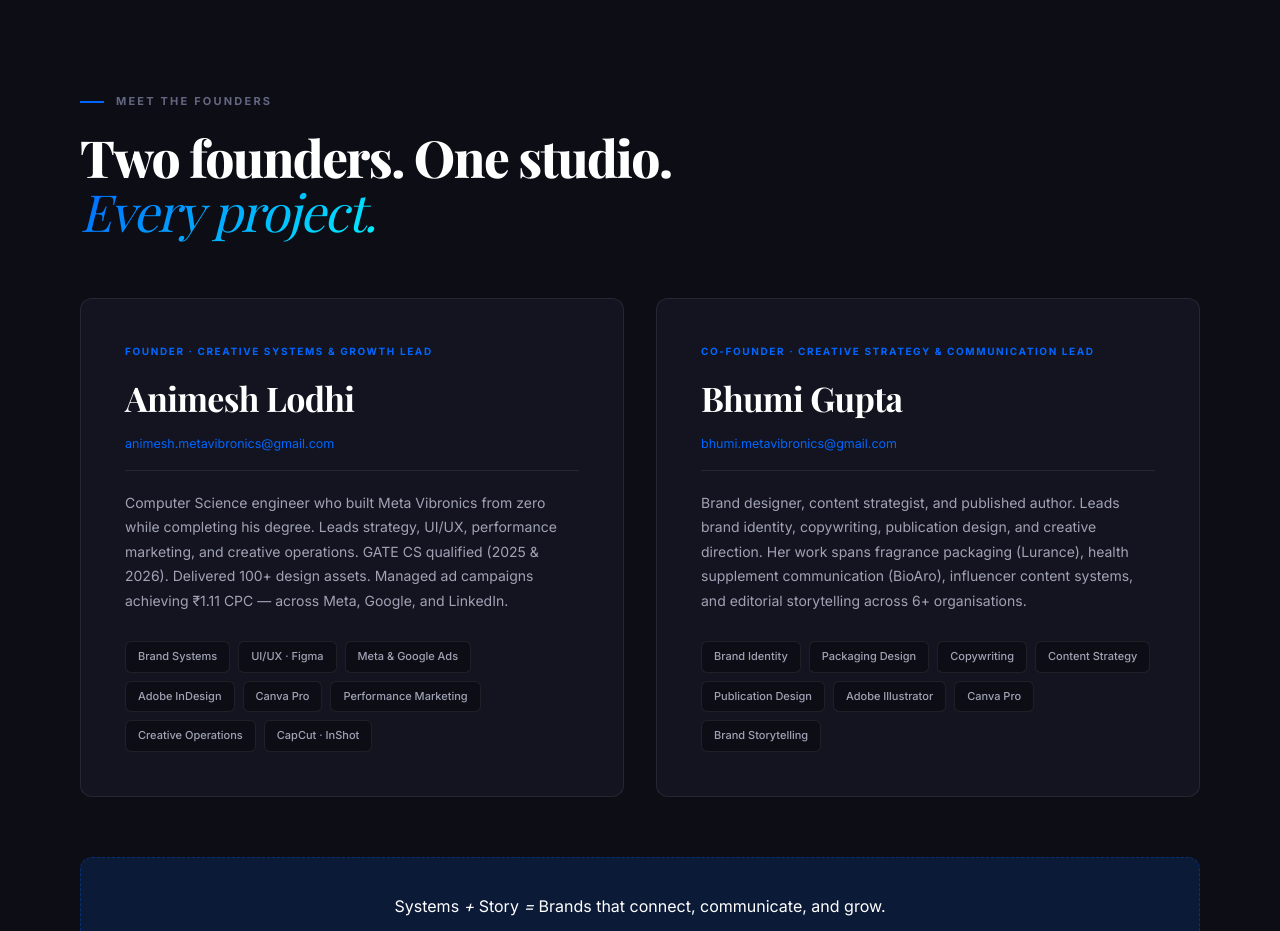
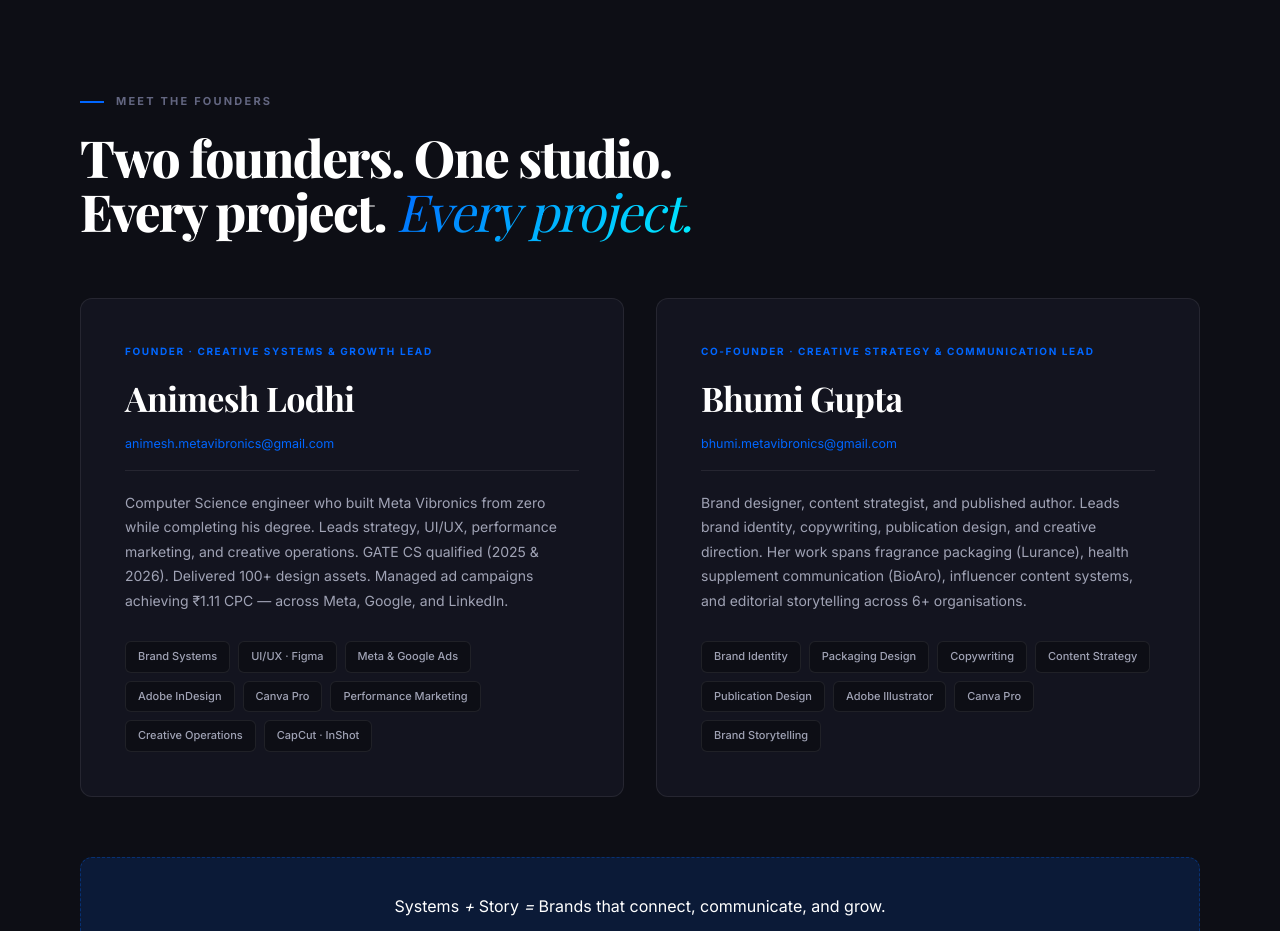
Before and after one commit to animesh045/metaVibronics, a Next.js app: page / in a window 1280 px wide. Shown: the part 1040-1971 px from the top of the page. Built offline with nearby package versions, Linux system fonts and the light colour scheme; a web font is replaced by a local one.

Commit message:
Fix headingHtml in about section
Removed duplicate phrase in the about section heading.

```diff
--- a/src/data/siteContent.ts
+++ b/src/data/siteContent.ts
@@ -210,7 +210,7 @@ export const defaultSiteContent: SiteContent = {
   },
   "about": {
     "eyebrow": "Meet the Founders",
-    "headingHtml": "Two founders. One studio. <em>Every project.</em>",
+    "headingHtml": "Two founders. One studio. Every project. <em>Every project.</em>",
     "founders": [
       {
         "name": "Animesh Lodhi",
```
